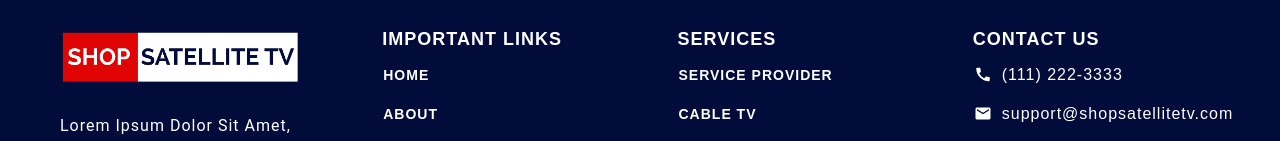
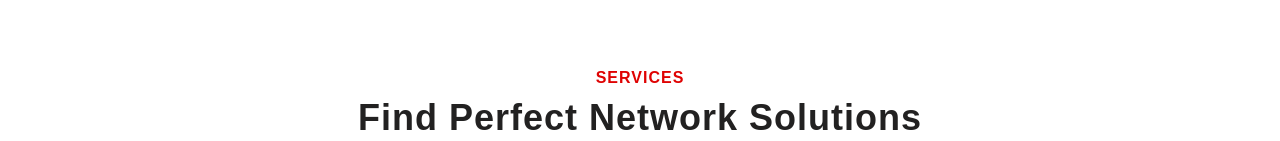
Before and after one commit to Sherdil07/CableTv, a React (Create React App) app: page / in a window 1280 px wide. Shown: the part 659-800 px from the top of the page. Built offline with nearby package versions, Linux system fonts and the light colour scheme; no server answers.

Commit message:
page reducer, actions

```diff
--- a/src/components/Home.jsx
+++ b/src/components/Home.jsx
@@ -1,5 +1,4 @@
 import React, { useState, useEffect } from "react";
-import { useSelector, useDispatch } from "react-redux"; // Import useSelector and useDispatch
 import MainSection from "../assests/main-hero-sec-home.jpg";
 import "../styles/Home.css";
 import AboutSatteliteTv from "../pages/AboutSatteliteTv";
@@ -10,12 +9,11 @@ import ServiceSlider from "../pages/ServiceSlider";
 import { useNavigate } from "react-router-dom";
 import { Helmet } from "react-helmet";
 import { fetchPageData } from "../actions/pagesActions"; // Import the fetchPageData action
-
+import { useSelector, useDispatch } from "react-redux"; // Import useSelector and useDispatch
 function Home() {
   const navigate = useNavigate();
   const [zipCode, setzipCode] = useState("");
 
-  // Access pageData from the Redux store using useSelector
   const pageData = useSelector((state) => state.pages.pageData);
 
   // Access dispatch function to dispatch actions
@@ -26,21 +24,19 @@ function Home() {
     dispatch(fetchPageData());
   }, [dispatch]);
 
+  // Log the pageData to verify if it's updating
+  console.log("Page Data in Home Component:", pageData);
+
   const handleClick = async () => {
     if (!zipCode) return;
 
     navigate(`/zipCode/${zipCode}`);
   };
-
   const handleKeyPress = (e) => {
     if (e.key === "Enter") {
       handleClick();
     }
   };
-
-  // Log the pageData to verify if it's updating
-  console.log("Page Data in Home Component:", pageData);
-
   return (
     <div className="app-container">
       {/* START POINT FOR SEO PURPOSE */}
@@ -88,16 +84,11 @@ function Home() {
           </div>
         </div>
       </div>
-      {/* Use pageData in your component */}
-      {pageData && (
-        <>
-          <ServiceSlider />
-          <AboutSatteliteTv />
-          <ServiceProvider />
-          <HeroSection />
-          <BlogArticles />
-        </>
-      )}
+      <ServiceSlider />
+      <AboutSatteliteTv />
+      <ServiceProvider />
+      <HeroSection />
+      <BlogArticles />
     </div>
   );
 }
```
